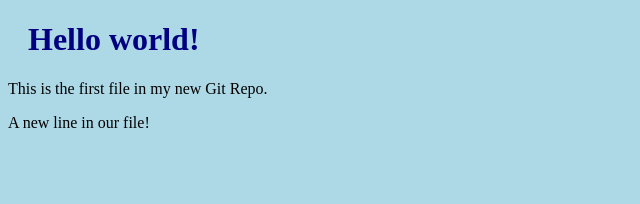
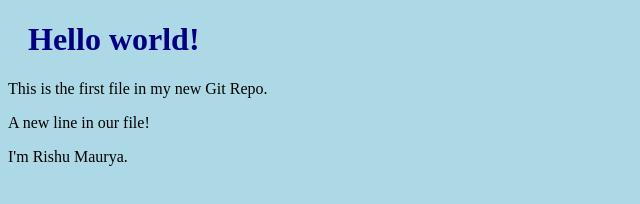
Before and after one commit to Rishu1910/Hello-World, a plain HTML site: page index.html in a window 1280 px wide. Shown: the whole page, without its empty margins (0-640 px from the left). Drawn offline with Linux system fonts and the light colour scheme.

Commit message:
updated index.html with emergency fix

```diff
--- a/index.html
+++ b/index.html
@@ -9,6 +9,7 @@
 <h1>Hello world!</h1>
 <p>This is the first file in my new Git Repo.</p>
 <p>A new line in our file!</p>
+<p> I'm Rishu Maurya.</p>
 
 </body>
 </html>
```
